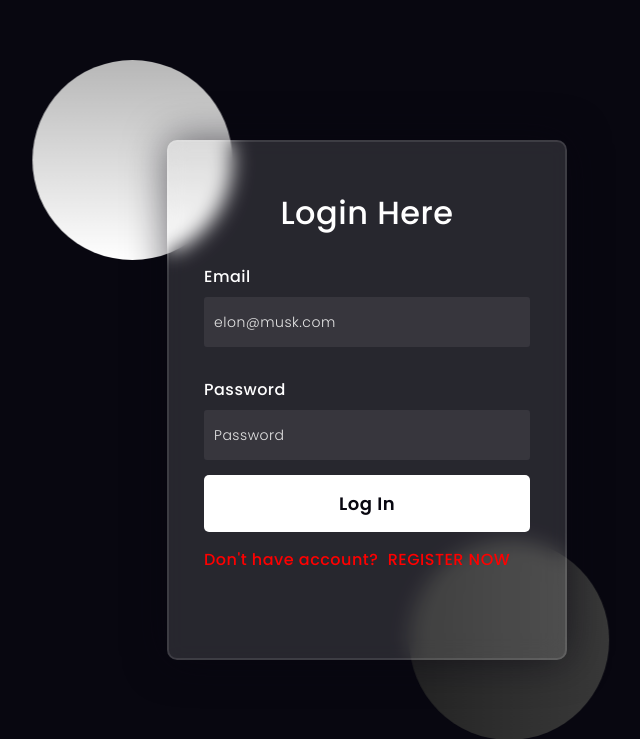
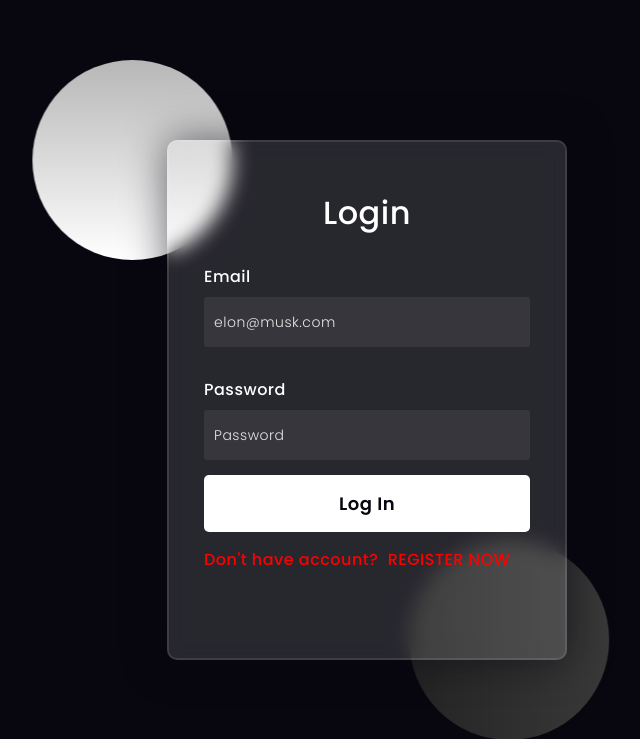
Before and after one commit to B-44-Project/ChatBotML, a Flask app: page /login in a window 1280 px wide. Shown: the top 739 px of the page, without its empty margins (273-913 px from the left). Run offline with Flask 3, Linux system fonts and the light colour scheme.

Commit message:
Update login.html

```diff
--- a/templates/login.html
+++ b/templates/login.html
@@ -18,7 +18,7 @@
     <div class="shape"></div>
   </div>
   <form method="post">
-    <h3>Login Here</h3>
+    <h3>Login</h3>
 
     <label for="email">Email</label>
     <input type="email" placeholder="elon@musk.com" id="email" name="email">
```
